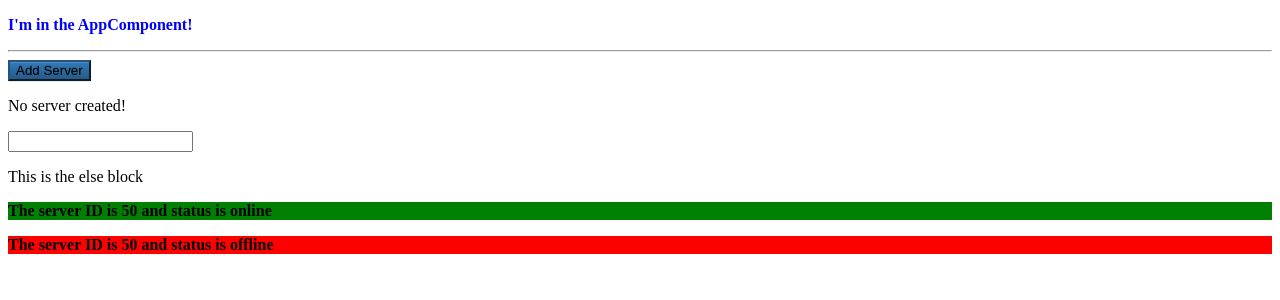
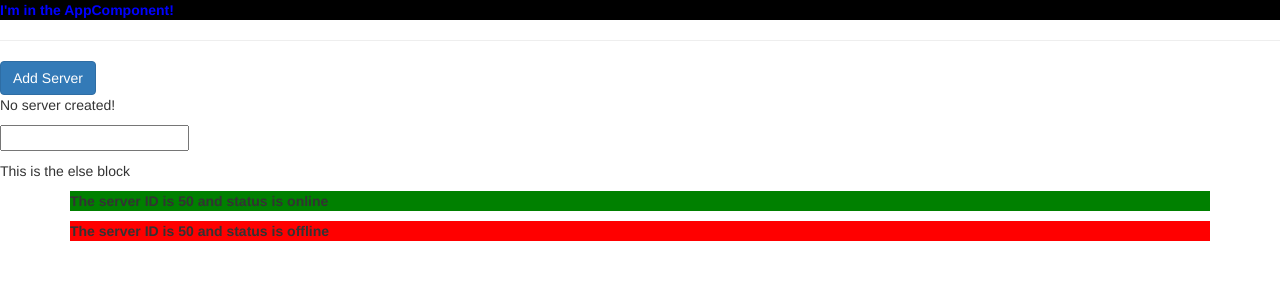
Before and after one commit to AkshayOommen/my-angular-project, an Angular app: page / in a window 1280 px wide. Shown: the top 300 px of the page. Built offline with nearby package versions, Linux system fonts and the light colour scheme.

Commit message:
Added sample directives

```diff
--- a/angular.json
+++ b/angular.json
@@ -23,7 +23,7 @@
               "src/assets"
             ],
             "styles": [
-              "node_modules/bootstrap/dist/css/bootstrap-theme.css",
+              "node_modules/bootstrap/dist/css/bootstrap.css",
               "src/styles.css"
             ],
             "scripts": []
--- a/src/app/app.component.html
+++ b/src/app/app.component.html
@@ -1,3 +1,3 @@
-<p>I'm in the AppComponent!</p>
+<p appBasicHighlight>I'm in the AppComponent!</p>
 <hr>
 <app-servers></app-servers>
--- a/src/app/app.module.ts
+++ b/src/app/app.module.ts
@@ -5,12 +5,16 @@ import { FormsModule } from '@angular/forms';
 import { AppComponent } from './app.component';
 import { ServerComponent } from './server/server.component';
 import { ServersComponent } from './servers/servers.component';
+import { BasicHighlightDirective } from './basic-highlight/basic-highlight.directive';
+import { BetterHighlightDirective } from './better-highlight/better-highlight.directive';
 
 @NgModule({
   declarations: [
     AppComponent,
     ServerComponent,
-    ServersComponent
+    ServersComponent,
+    BasicHighlightDirective,
+    BetterHighlightDirective
   ],
   imports: [
     BrowserModule,
--- /dev/null
+++ b/src/app/basic-highlight/basic-highlight.directive.ts
@@ -0,0 +1,12 @@
+import { Directive, ElementRef, OnInit } from '@angular/core';
+
+@Directive({
+    selector: '[appBasicHighlight]'
+})
+export class BasicHighlightDirective implements OnInit {
+    constructor(private elementRef: ElementRef) {}
+
+    ngOnInit() {
+        this.elementRef.nativeElement.style.backgroundColor = 'black';
+    }
+}
--- /dev/null
+++ b/src/app/better-highlight/better-highlight.directive.ts
@@ -0,0 +1,22 @@
+import { Directive, ElementRef, Renderer2, HostListener, HostBinding } from '@angular/core';
+
+@Directive({
+  selector: '[appBetterHighlight]'
+})
+export class BetterHighlightDirective {
+  @HostBinding('style.backgroundColor') backgroundColor: string = 'transparent';
+
+  constructor(private elRef: ElementRef, private renderer: Renderer2) {
+    // this.renderer.setStyle(this.elRef.nativeElement, 'background-color', 'yellow');
+  }
+
+  @HostListener('mouseenter') mouseenter(eventData: Event) {
+    // this.renderer.setStyle(this.elRef.nativeElement, 'background-color', 'yellow');
+    this.backgroundColor = 'yellow';
+  }
+
+  @HostListener('mouseleave') mouseleave(eventData: Event) {
+    // this.renderer.setStyle(this.elRef.nativeElement, 'background-color', 'transparent');
+    this.backgroundColor = 'transparent';
+  }
+}
--- a/src/app/servers/servers.component.html
+++ b/src/app/servers/servers.component.html
@@ -10,7 +10,7 @@
 
 <p *ngIf="false; else elseBlock">This is the if block</p>
 <ng-template #elseBlock>
-    <p>This is the else block</p>
+    <p appBetterHighlight>This is the else block</p>
 </ng-template>
 <app-server></app-server>
 <app-server></app-server>
```
